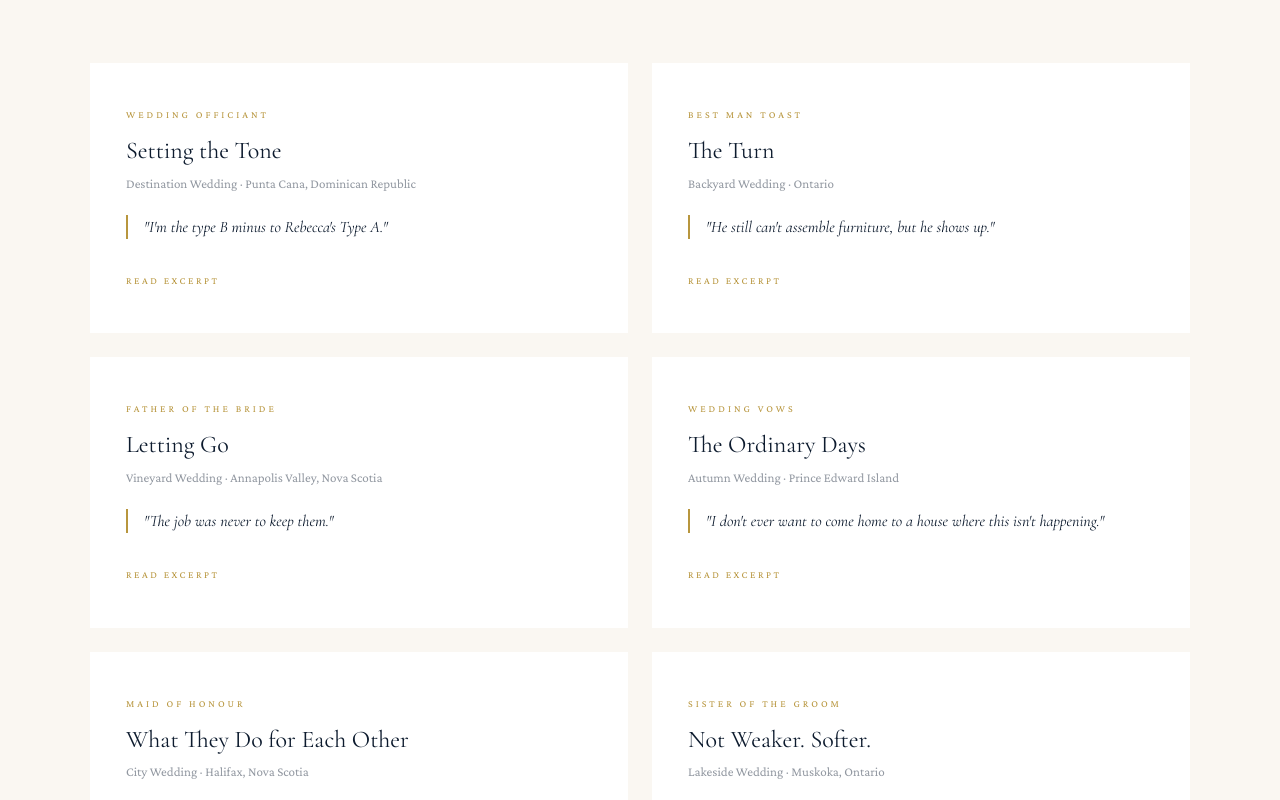
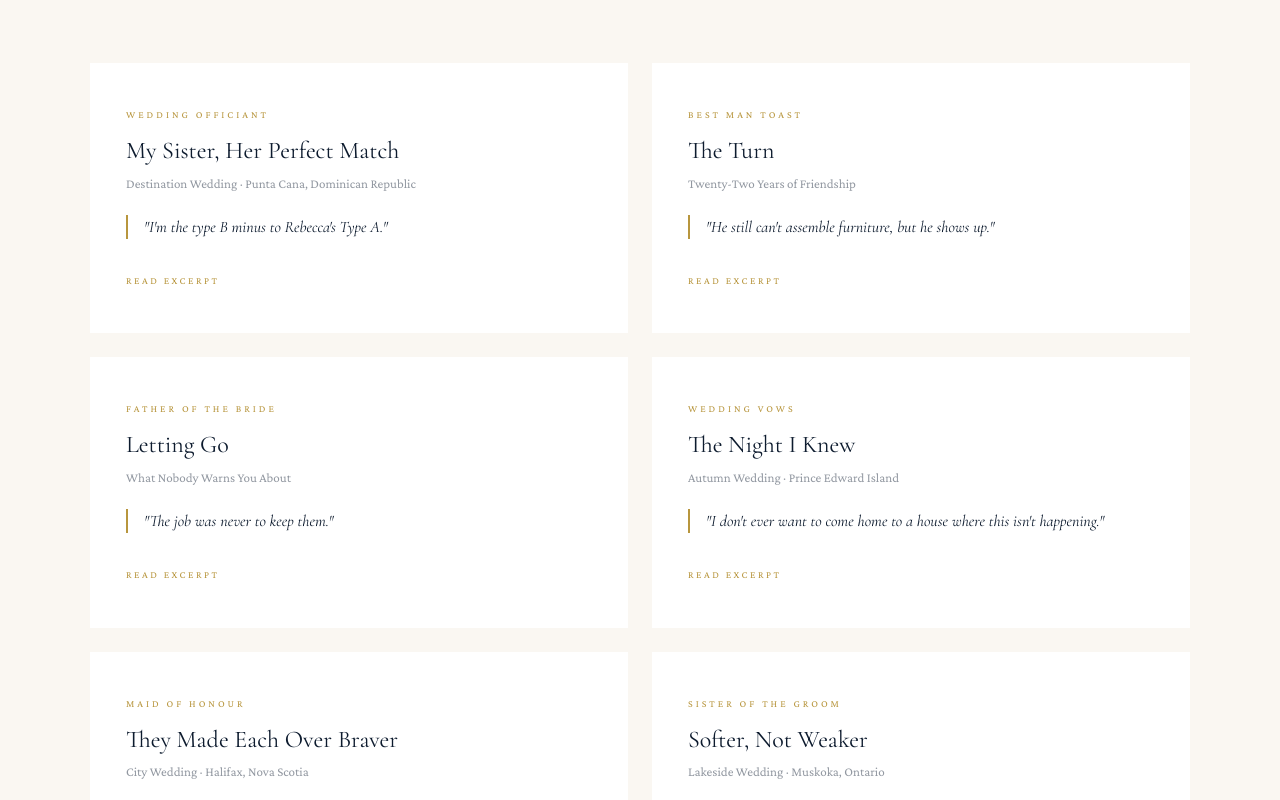
Before and after one commit to jmelnickmacdonald/anchoredprose, a Next.js app: page / in a window 1280 px wide. Shown: the part 3220-4020 px from the top of the page. Built offline with nearby package versions, Linux system fonts and the light colour scheme.

Commit message:
Update page.js

```diff
--- a/src/app/page.js
+++ b/src/app/page.js
@@ -39,7 +39,7 @@ const SERVICES = [
 const PORTFOLIO = [
   {
     type: 'Wedding Officiant',
-    title: 'Setting the Tone',
+    title: 'My Sister, Her Perfect Match',
     meta: 'Destination Wedding · Punta Cana, Dominican Republic',
     pull: "\"I'm the type B minus to Rebecca's Type A.\"",
     excerpt: "Welcome, welcome, beach lovers and party enthusiasts! Can we just take a moment to appreciate how beautiful this backdrop is, how stunning our bride and groom look and how clean my children are for a change?\n\nFor those of you who don't know me, I'm Julianna, immensely proud sister of the bride, chronic thorn in her side, and forever accomplice. I spend my days in equal parts chasing kids, cursing at farm animals, and questioning many of my life choices. Meanwhile, Rebecca is off being crowned a world champion fitness competitor, owning and operating an incredible business, being a thoughtful and generous daughter, sister and friend, and looking fabulous doing it all.\n\nNaturally, I set my bar considerably lower. I'm the type B minus to Rebecca's Type A, and I am simply thrilled to be standing here today in a dress and heels instead of my usual muck-covered rubber boots, celebrating my sister and her perfect match.",
@@ -47,34 +47,34 @@ const PORTFOLIO = [
   {
     type: 'Best Man Toast',
     title: 'The Turn',
-    meta: 'Backyard Wedding · Ontario',
+    meta: 'Twenty-Two Years of Friendship',
     pull: '"He still can\'t assemble furniture, but he shows up."',
     excerpt: "I've known Matt for twenty-two years, which means I've seen every version of this man. The kid who ate an entire sleeve of Oreos before a cross-country meet and threw up at the starting line. The guy who once tried to assemble an IKEA bookshelf without the instructions and ended up with something that looked like modern art and held exactly zero books.\n\nHere's the thing about Claire. She knows exactly what she's getting into. And she chose him anyway. Fully informed, eyes wide open. That's not a small thing.\n\nHe still can't assemble furniture, but he shows up. And that's the part that matters.",
   },
   {
     type: 'Father of the Bride',
     title: 'Letting Go',
-    meta: 'Vineyard Wedding · Annapolis Valley, Nova Scotia',
+    meta: 'What Nobody Warns You About',
     pull: '"The job was never to keep them."',
     excerpt: "Here's the thing nobody warns you about when you become a parent. You spend years becoming the world's leading expert on one small human: what makes them laugh, what scares them, which breakfast battles aren't worth fighting, the exact pitch of the cry that means something actually hurts versus the one that means her sister looked at her wrong.\n\nAnd then one day, someone else starts learning those things too. And you realize the job was never to keep them. The job was to make sure that when they found their person, they'd know.\n\nShe doesn't need me to give her away. She's not mine to give. But I am so honoured to watch.",
   },
   {
     type: 'Wedding Vows',
-    title: 'The Ordinary Days',
+    title: 'The Night I Knew',
     meta: 'Autumn Wedding · Prince Edward Island',
     pull: '"I don\'t ever want to come home to a house where this isn\'t happening."',
     excerpt: "I knew I wanted this the night you fell asleep on the couch with both dogs on top of you and the TV still going, and I sat there for a full ten minutes just looking at you, thinking: I don't ever want to come home to a house where this isn't happening.\n\nI'm not going to promise you perfection. I'm going to forget things. I'm going to load the dishwasher wrong. I'm going to need you to tell me what's wrong instead of saying \"I'm fine\" because I will believe you every single time.\n\nBut here's what I can promise: I will always be in your corner. I will always choose us, even when us is hard. I will love you quietly, stubbornly, and without keeping score.",
   },
   {
     type: 'Maid of Honour',
-    title: 'What They Do for Each Other',
+    title: 'They Made Each Over Braver',
     meta: 'City Wedding · Halifax, Nova Scotia',
     pull: '"That\'s sacred. Protect it."',
     excerpt: "What I love about Nadia and Tom is that they make each other braver. Nadia, who planned every detail of her life down to the font on her planner labels, learned to say yes to things she couldn't control. And Tom, the guy who remembers every bartender's name and asks your parents follow-up questions about their garden, he learned to sit still and be quiet with someone. And like it.\n\nThey didn't sand each other's edges off. They just made room for the parts that were already there.\n\nTom, you made my best friend snort-laugh in public. That's sacred. Protect it.",
   },
   {
     type: 'Sister of the Groom',
-    title: 'Not Weaker. Softer.',
+    title: 'Softer, Not Weaker',
     meta: 'Lakeside Wedding · Muskoka, Ontario',
     pull: '"I watched my brother become softer with you."',
     excerpt: "That's who Daniel is. He doesn't make a big deal out of letting you in. He just does it. And then one day you realize you've been part of his life so quietly and so completely that you can't remember what it was like before.\n\nPriya, that's what he did with you. He let you in, all the way, without any fanfare. And you did the same for him. I watched my brother become softer with you. Not weaker. Softer. He listens differently. He laughs more easily. He calls me back within the hour now, which honestly might be the most impressive thing you've accomplished.",
```
